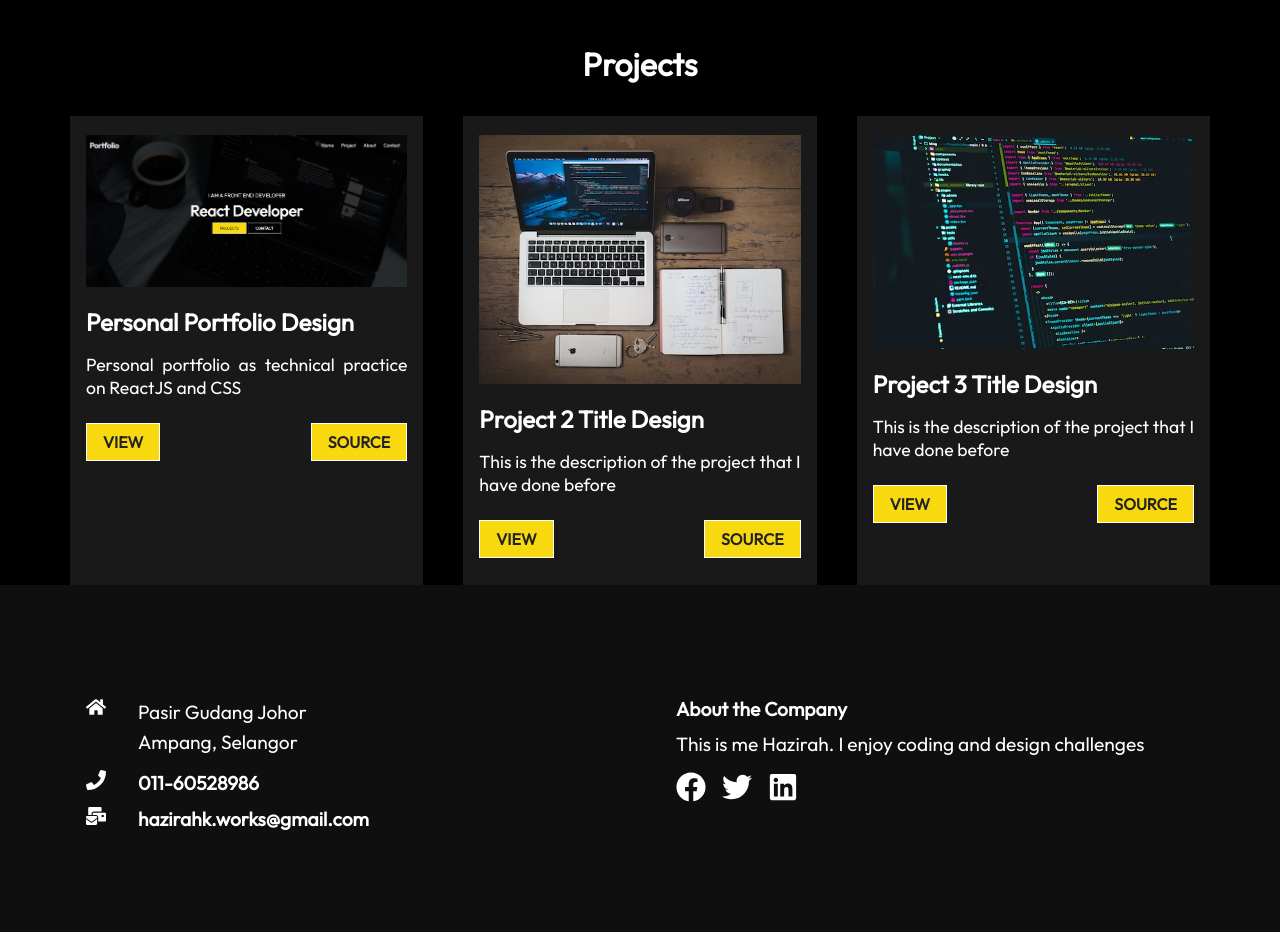
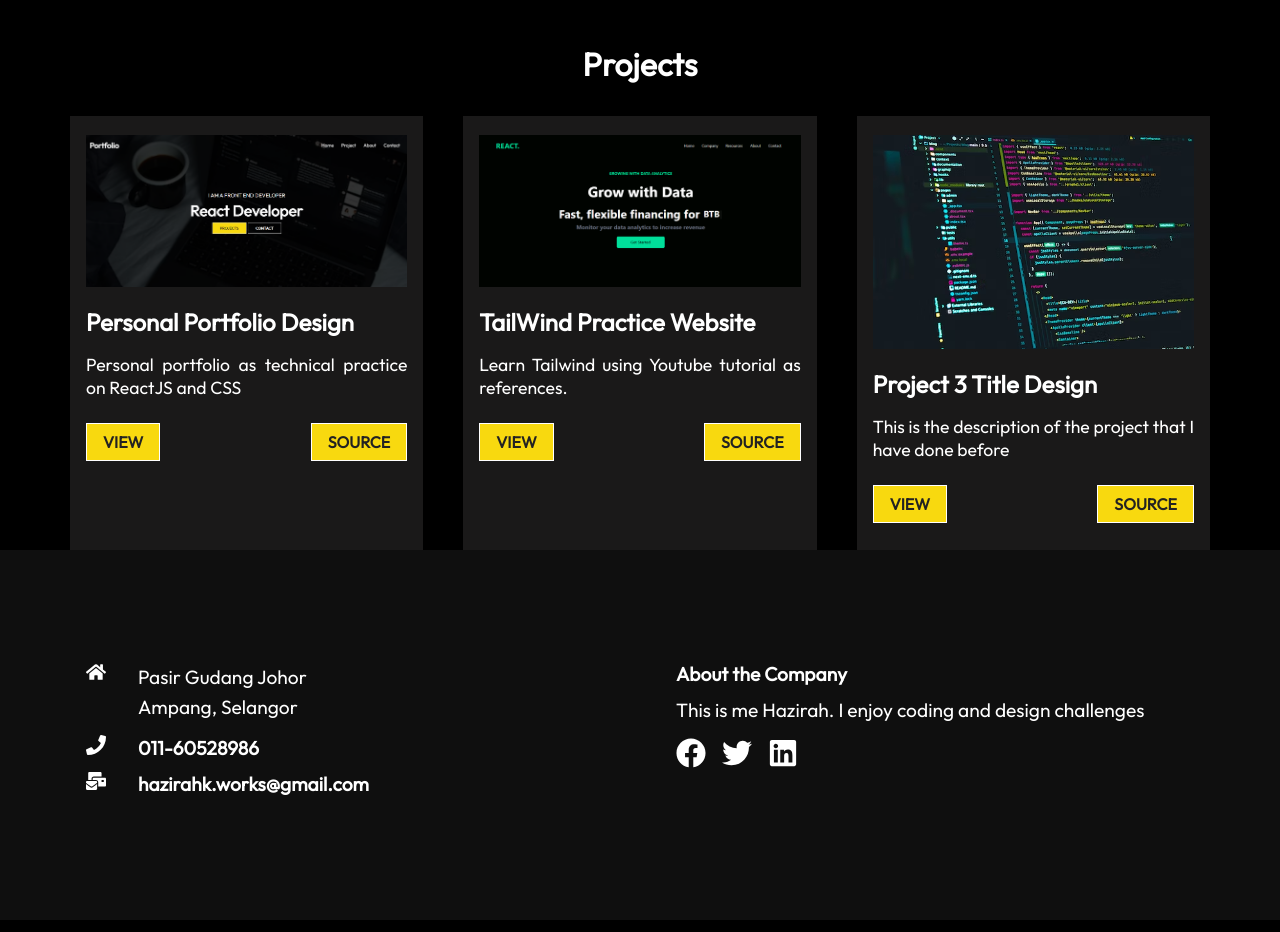
Before and after one commit to hazirahkassim/myapp, a React (Create React App) app: page / in a window 1280 px wide. Shown: the part 820-1752 px from the top of the page. Built offline with nearby package versions, Linux system fonts and the light colour scheme.

Commit message:
add new projects

```diff
--- a/public/index.html
+++ b/public/index.html
@@ -2,19 +2,19 @@
 <html lang="en">
   <head>
     <meta charset="utf-8" />
-    <link rel="icon" href="%PUBLIC_URL%/favicon.ico" />
+    <!-- <link rel="icon" href="%PUBLIC_URL%/favicon.ico" /> -->
     <meta name="viewport" content="width=device-width, initial-scale=1" />
     <meta name="theme-color" content="#000000" />
     <meta
       name="description"
       content="Web site created using create-react-app"
     />
-    <link rel="apple-touch-icon" href="%PUBLIC_URL%/logo192.png" />
+    <!-- <link rel="apple-touch-icon" href="%PUBLIC_URL%/logo192.png" /> -->
     <!--
       manifest.json provides metadata used when your web app is installed on a
       user's mobile device or desktop. See https://developers.google.com/web/fundamentals/web-app-manifest/
     -->
-    <link rel="manifest" href="%PUBLIC_URL%/manifest.json" />
+    <!-- <link rel="manifest" href="%PUBLIC_URL%/manifest.json" /> -->
     <!--
       Notice the use of %PUBLIC_URL% in the tags above.
       It will be replaced with the URL of the `public` folder during the build.
--- a/src/components/WorkCardData.js
+++ b/src/components/WorkCardData.js
@@ -1,5 +1,5 @@
 import pro1 from "../assets/project1.png";
-import pro2 from "../assets/project2.jpg";
+import pro2 from "../assets/project2.png";
 import pro3 from "../assets/project3.jpg";
 const ProjectCardData = [
     {
@@ -11,9 +11,9 @@ const ProjectCardData = [
     },
     {
         imgsrc: pro2,
-        title: "Project 2 Title Design",
-        text: "This is the description of the project that I have done before",
-        view: "https://www.youtube.com/watch?v=Nq4Mh_jTubA",
+        title: "TailWind Practice Website",
+        text: "Learn Tailwind using Youtube tutorial as references.",
+        source: "https://github.com/hazirahkassim/finance-data-y1",
     },
     {
         imgsrc: pro3,
```
Also changed, not shown: src/assets/project2.png (added).
